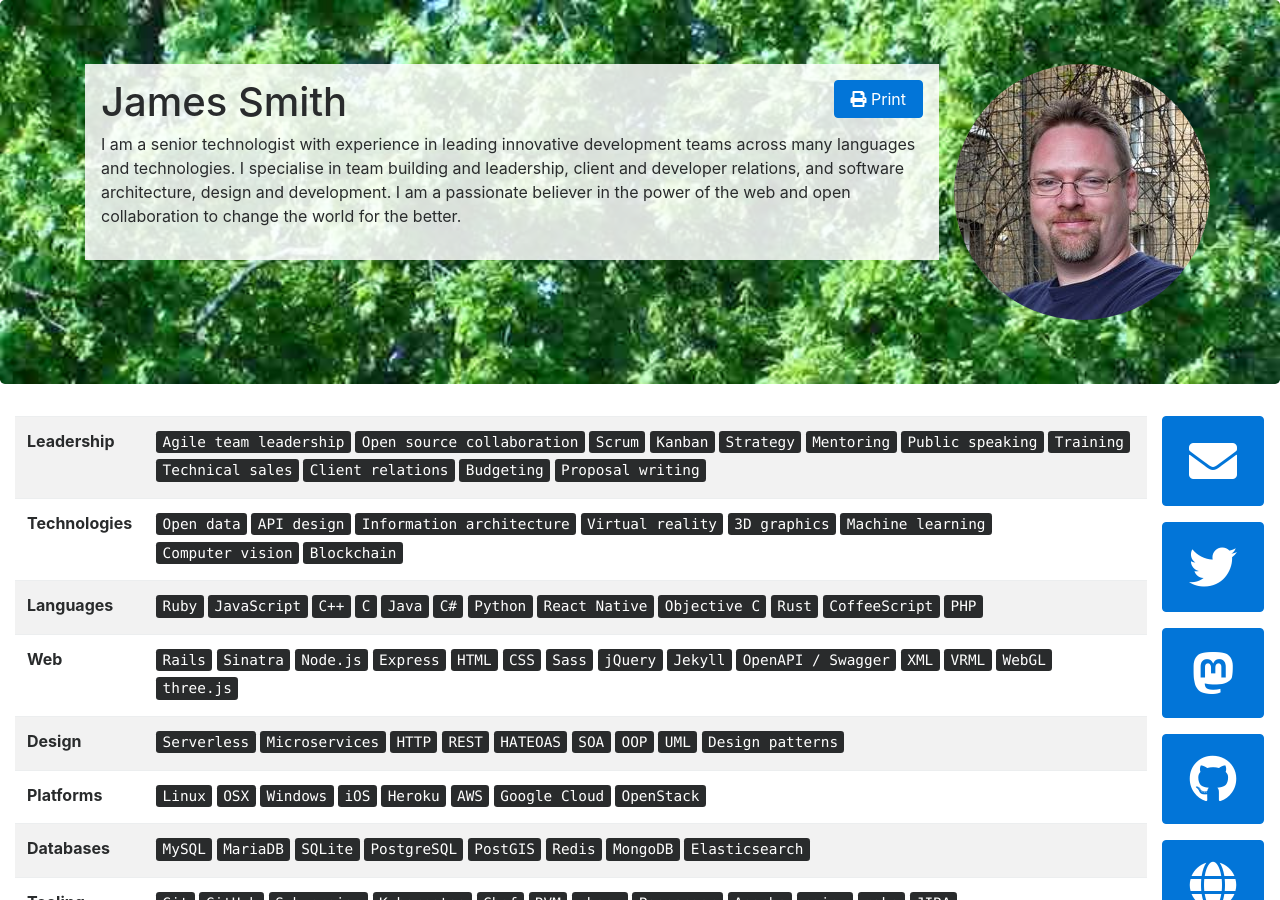
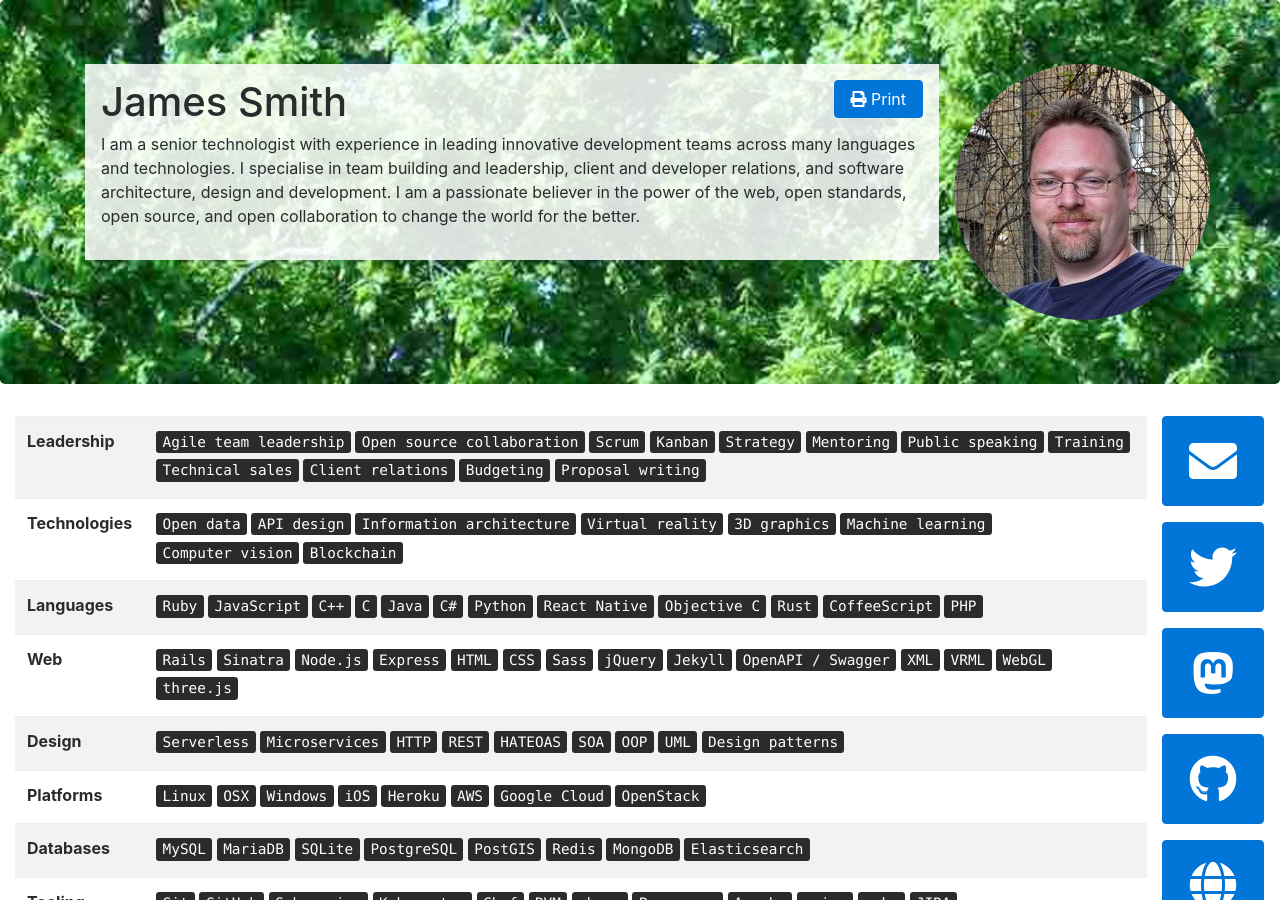
Before and after one commit to Floppy/cv, a Jekyll site: the page built from index.md, in a window 1280 px wide and 900 px high. Built offline with Jekyll 4.4.1, drawn with Linux system fonts in a browser that asks for light colours; nearby versions of some CDN libraries.

Commit message:
more open

```diff
--- a/index.md
+++ b/index.md
@@ -2,7 +2,7 @@
 layout: default
 title: James Smith
 ---
-I am a senior technologist with experience in leading innovative development teams across many languages and technologies. I specialise in team building and leadership, client and developer relations, and software architecture, design and development. I am a passionate believer in the power of the web and open collaboration to change the world for the better.
+I am a senior technologist with experience in leading innovative development teams across many languages and technologies. I specialise in team building and leadership, client and developer relations, and software architecture, design and development. I am a passionate believer in the power of the web, open standards, open source, and open collaboration to change the world for the better.
 
 {:.hidden-screen}
 This CV has been reduced for printing. For a complete up-to-date version, visit https://floppy.org.uk/cv
```
